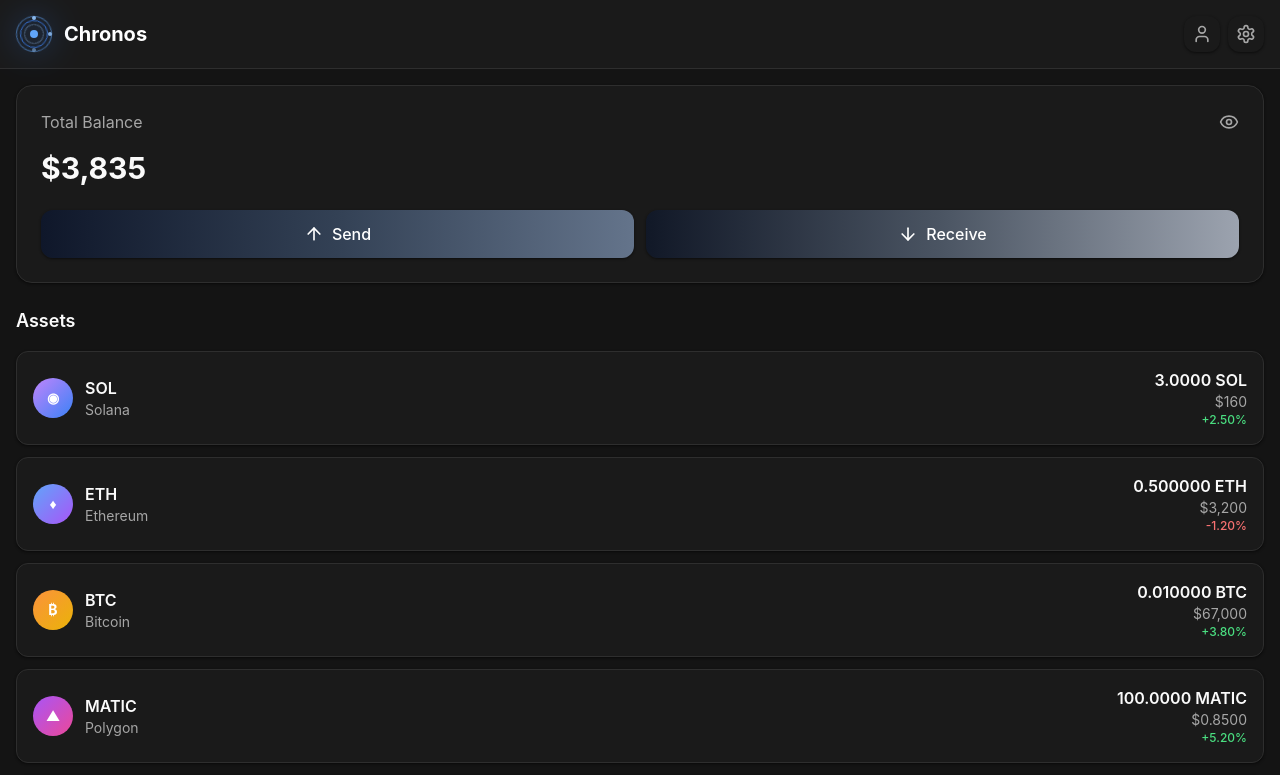
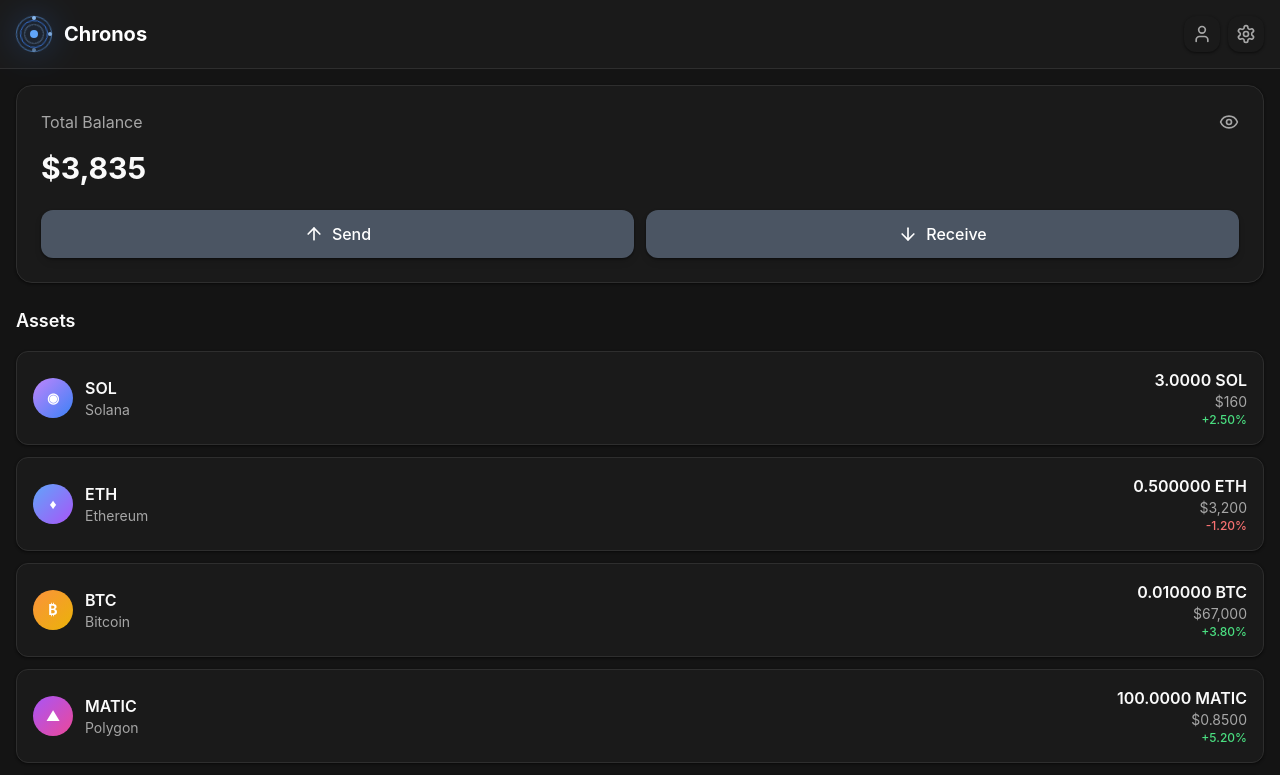
Before and after one commit to yeahunknown/chronos-crypto-visualizer, a React (Vite) app: page / in a window 1280 px wide. Shown: the top 775 px of the page. Built offline with nearby package versions, Linux system fonts and the light colour scheme.

Commit message:
Fix: Style send/receive buttons
Make send/receive buttons grey with a dropshadow.

```diff
--- a/src/pages/Index.tsx
+++ b/src/pages/Index.tsx
@@ -199,14 +199,14 @@ const Index = () => {
               <div className="grid grid-cols-2 gap-3 mt-6">
                 <button
                   onClick={() => setShowModal('send')}
-                  className="bg-gradient-to-r from-slate-900 via-slate-700 to-slate-500 hover:from-slate-800 hover:via-slate-600 hover:to-slate-400 text-white py-3 rounded-xl font-medium transition-all flex items-center justify-center space-x-2 wallet-button shadow-lg"
+                  className="bg-gray-600 hover:bg-gray-700 text-white py-3 rounded-xl font-medium transition-all flex items-center justify-center space-x-2 wallet-button shadow-lg drop-shadow-md"
                 >
                   <ArrowUp size={20} />
                   <span>Send</span>
                 </button>
                 <button
                   onClick={() => setShowModal('receive')}
-                  className="bg-gradient-to-r from-gray-900 via-gray-600 to-gray-400 hover:from-gray-800 hover:via-gray-500 hover:to-gray-300 text-white py-3 rounded-xl font-medium transition-all flex items-center justify-center space-x-2 wallet-button shadow-lg"
+                  className="bg-gray-600 hover:bg-gray-700 text-white py-3 rounded-xl font-medium transition-all flex items-center justify-center space-x-2 wallet-button shadow-lg drop-shadow-md"
                 >
                   <ArrowDown size={20} />
                   <span>Receive</span>
```
